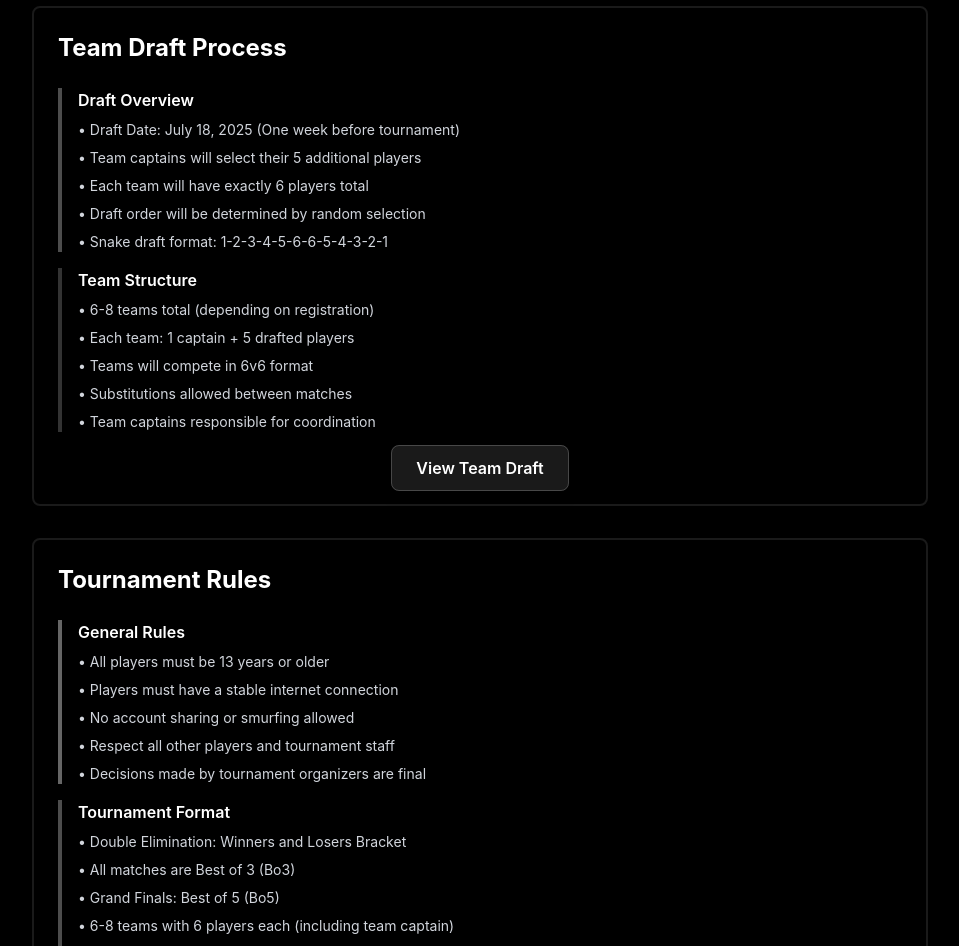
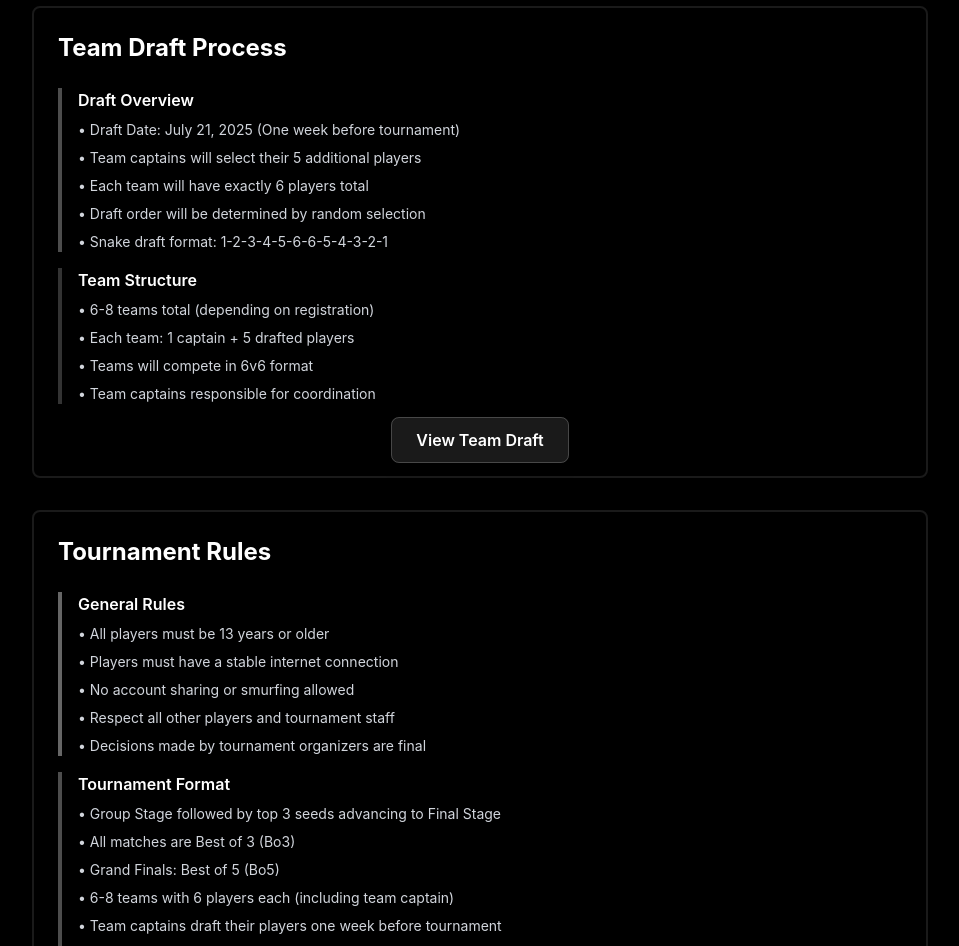
Before and after one commit to FlashKonoha/marvel-creator-cup, a Next.js app: page /tournament-info in a window 1280 px wide. Shown: the part 660-1606 px from the top of the page, without its empty margins (160-1119 px from the left). Built offline with nearby package versions, Linux system fonts and the light colour scheme.

Commit message:
feat: info update

```diff
--- a/src/app/tournament-info/page.tsx
+++ b/src/app/tournament-info/page.tsx
@@ -78,7 +78,7 @@ export default function TournamentInfo() {
               <div className="border-l-4 border-white/30 pl-4">
                 <h3 className="text-white font-semibold mb-2">Draft Overview</h3>
                 <ul className="space-y-2 text-sm">
-                  <li>• Draft Date: July 18, 2025 (One week before tournament)</li>
+                  <li>• Draft Date: July 21, 2025 (One week before tournament)</li>
                   <li>• Team captains will select their 5 additional players</li>
                   <li>• Each team will have exactly 6 players total</li>
                   <li>• Draft order will be determined by random selection</li>
@@ -91,7 +91,6 @@ export default function TournamentInfo() {
                   <li>• 6-8 teams total (depending on registration)</li>
                   <li>• Each team: 1 captain + 5 drafted players</li>
                   <li>• Teams will compete in 6v6 format</li>
-                  <li>• Substitutions allowed between matches</li>
                   <li>• Team captains responsible for coordination</li>
                 </ul>
               </div>
@@ -124,7 +123,7 @@ export default function TournamentInfo() {
               <div className="border-l-4 border-white/30 pl-4">
                 <h3 className="text-white font-semibold mb-2">Tournament Format</h3>
                 <ul className="space-y-2 text-sm">
-                  <li>• Double Elimination: Winners and Losers Bracket</li>
+                  <li>• Group Stage followed by top 3 seeds advancing to Final Stage</li>
                   <li>• All matches are Best of 3 (Bo3)</li>
                   <li>• Grand Finals: Best of 5 (Bo5)</li>
                   <li>• 6-8 teams with 6 players each (including team captain)</li>
```
